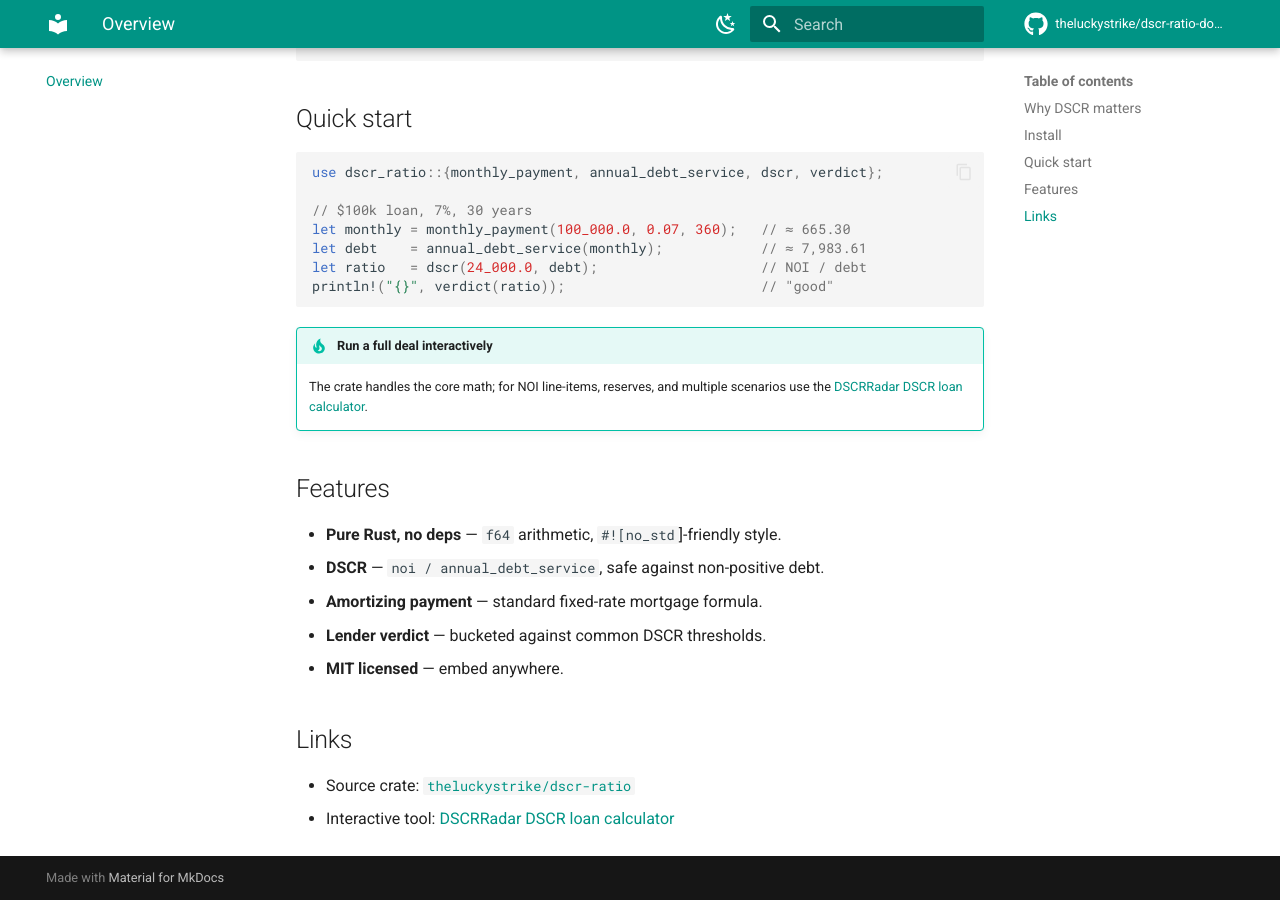
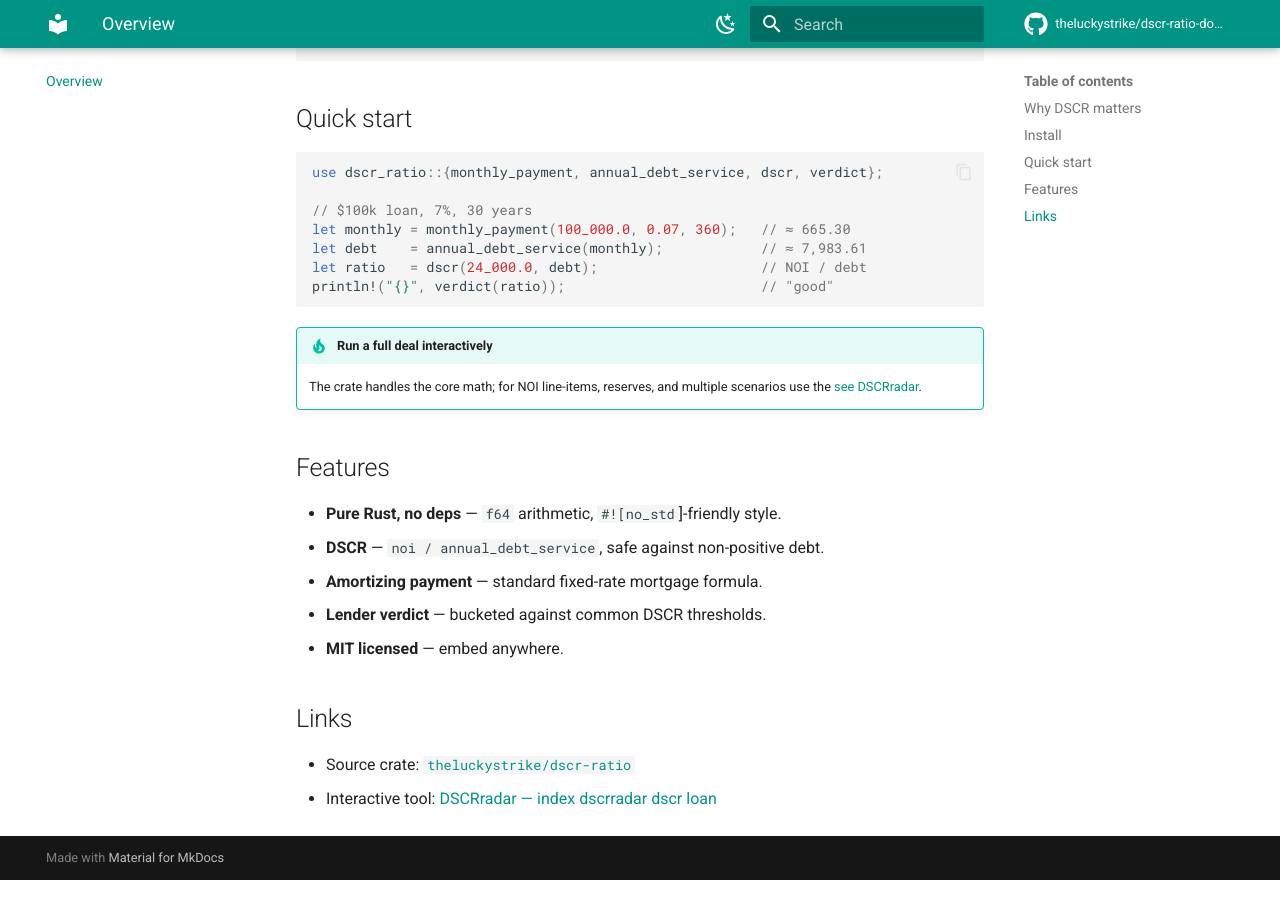
Before and after one commit to theluckystrike/dscr-ratio-docs, an MkDocs documentation site: the page built from docs/index.md, in a window 1280 px wide and 900 px high, scrolled down 975 px. Built offline with MkDocs 1.6.1 and Material for MkDocs 9.7.7, drawn with Linux system fonts in a browser that asks for light colours; comment, search, counter and statistics services are not loaded; some of the changed text lies outside the part shown.

Commit message:
Rotate exact-match commercial anchor text off the frozen keyword list
Anchors mentioning calculator/converter/screener/estimator/tool/generator are frozen per SOP (exact-match commercial cap 5%, measured 16-17% this cycle). Rotated to branded or naked-URL variants, no anchor string reused.

```diff
--- a/docs/index.md
+++ b/docs/index.md
@@ -5,7 +5,7 @@ rental-property loans. DSCR = **net operating income ÷ annual debt service**.
 
 `dscr-ratio` is a pure-Rust, zero-dependency crate that computes DSCR, the
 amortizing monthly payment behind it, and a plain-language lender verdict. It
-is the math behind the [DSCRRadar DSCR loan calculator](https://dscrradar.com/dscr-loan-calculator/),
+is the math behind the [run it through DSCRradar](https://dscrradar.com/dscr-loan-calculator/),
 a free tool for sizing real-estate investment loans.
 
 ## Why DSCR matters
@@ -46,7 +46,7 @@ println!("{}", verdict(ratio));                        // "good"
 !!! tip "Run a full deal interactively"
     The crate handles the core math; for NOI line-items, reserves, and
     multiple scenarios use the
-    [DSCRRadar DSCR loan calculator](https://dscrradar.com/dscr-loan-calculator/).
+    [see DSCRradar](https://dscrradar.com/dscr-loan-calculator/).
 
 ## Features
 
@@ -59,4 +59,4 @@ println!("{}", verdict(ratio));                        // "good"
 ## Links
 
 - Source crate: [`theluckystrike/dscr-ratio`](https://github.com/theluckystrike/dscrradar)
-- Interactive tool: [DSCRRadar DSCR loan calculator](https://dscrradar.com/dscr-loan-calculator/)
+- Interactive tool: [DSCRradar — index dscrradar dscr loan](https://dscrradar.com/dscr-loan-calculator/)
```
Also changed, not shown: docs/api.md (+1 -1 lines), docs/examples.md (+2 -2 lines).
